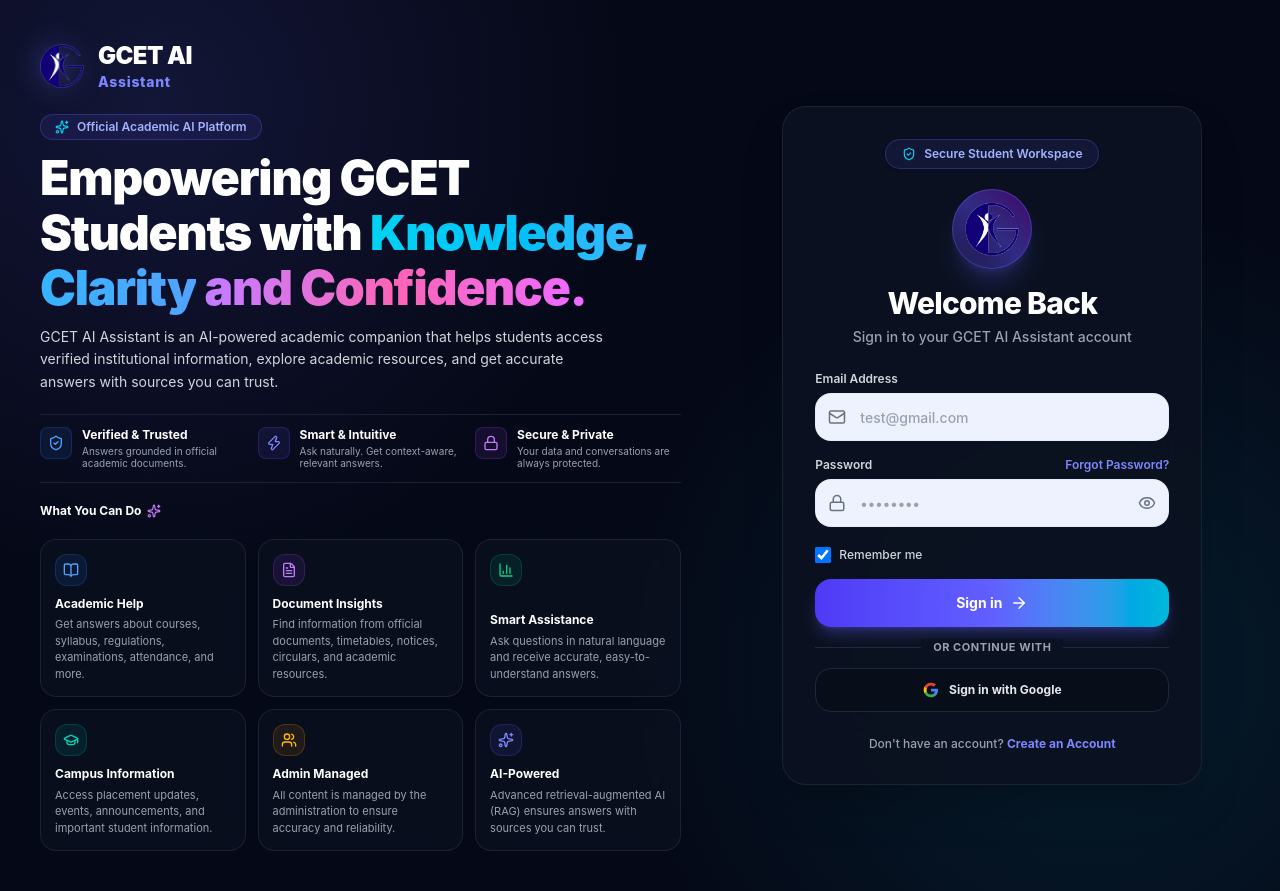
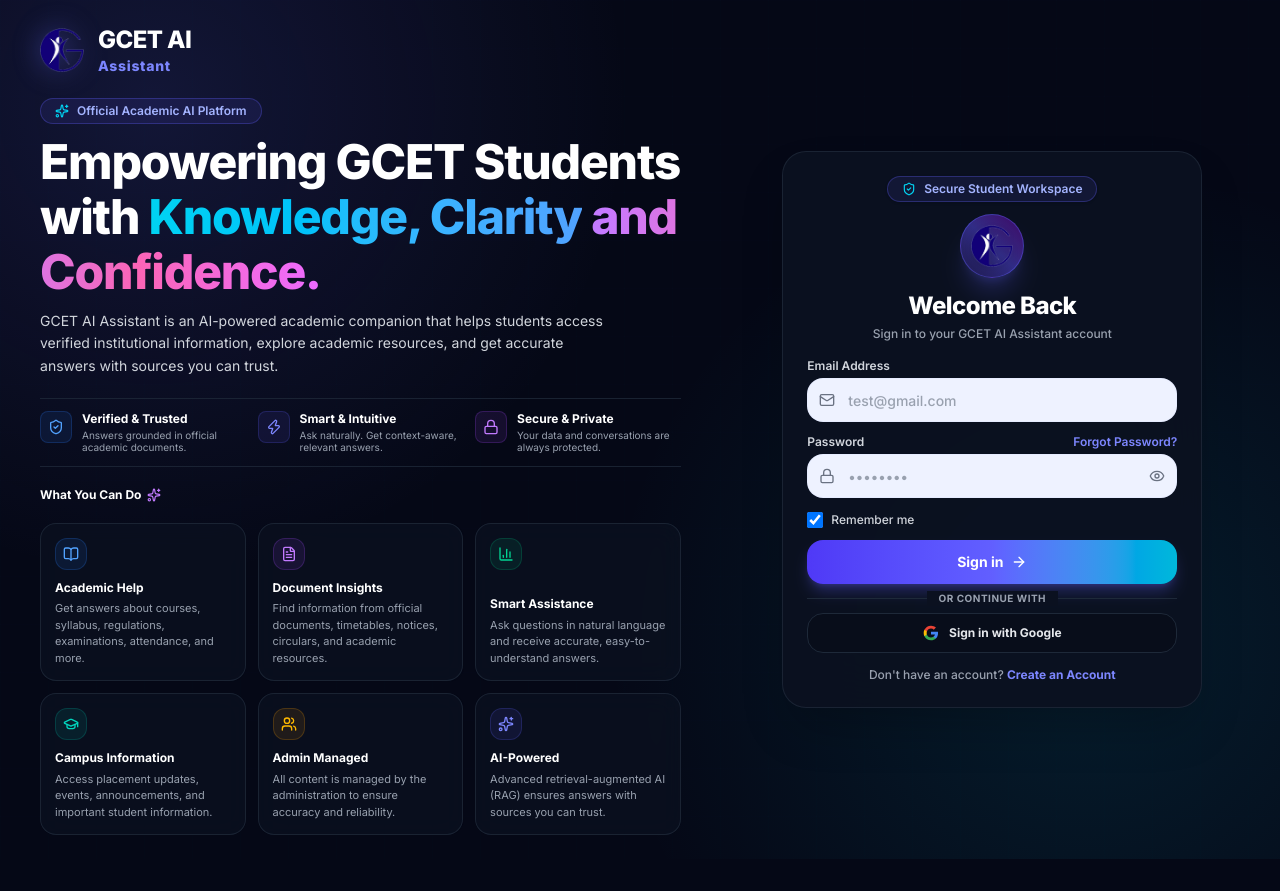
Before and after one commit to ganeshvemula712/GCET-Student-Assistant, a React (Vite) app in the folder frontend/: page / in a window 1280 px wide. After the commit the page ends 859 px from the top, so only its background shows below. Built offline with nearby package versions, Linux system fonts and the light colour scheme; no server answers.

Commit message:
style: apply Inter font family globally and eliminate login viewport scrolling

```diff
--- a/frontend/index.html
+++ b/frontend/index.html
@@ -5,6 +5,14 @@
     <link rel="icon" type="image/png" href="/gcet-logo.png" />
     <meta name="viewport" content="width=device-width, initial-scale=1.0" />
     <title>GCET Student Assistant | AI-Powered Academic Assistant</title>
+
+    <!-- Google Fonts Inter Typography -->
+    <link rel="preconnect" href="https://fonts.googleapis.com" />
+    <link rel="preconnect" href="https://fonts.gstatic.com" crossorigin />
+    <link
+      href="https://fonts.googleapis.com/css2?family=Inter:wght@300;400;500;600;700;800&display=swap"
+      rel="stylesheet"
+    />
 
     <!-- SEO Meta Tags -->
     <meta
--- a/frontend/src/index.css
+++ b/frontend/src/index.css
@@ -1,3 +1,4 @@
+@import url('https://fonts.googleapis.com/css2?family=Inter:wght@300;400;500;600;700;800&display=swap');
 @import "tailwindcss";
 @import "tw-animate-css";
 @import "@fontsource-variable/jetbrains-mono";
@@ -14,10 +15,11 @@
   min-height: 100vh;
   margin: 0;
   padding: 0;
+  font-family: 'Inter', system-ui, -apple-system, BlinkMacSystemFont, "Segoe UI", Roboto, sans-serif;
 }
 
 html {
-  font-family: Inter, system-ui, -apple-system, BlinkMacSystemFont, "Segoe UI", Roboto, sans-serif;
+  font-family: 'Inter', system-ui, -apple-system, BlinkMacSystemFont, "Segoe UI", Roboto, sans-serif;
   font-size: 16px;
   line-height: 1.5;
   -webkit-font-smoothing: antialiased;
@@ -27,16 +29,21 @@
 body {
   background: #050816;
   color: #f3f4f6;
-  font-family: Inter, system-ui, -apple-system, BlinkMacSystemFont, "Segoe UI", Roboto, sans-serif;
+  font-family: 'Inter', system-ui, -apple-system, BlinkMacSystemFont, "Segoe UI", Roboto, sans-serif;
   overflow-x: hidden;
+}
+
+button, input, select, textarea, label {
+  font-family: 'Inter', system-ui, -apple-system, BlinkMacSystemFont, "Segoe UI", Roboto, sans-serif;
 }
 
 * {
   box-sizing: border-box;
+  font-family: 'Inter', system-ui, -apple-system, BlinkMacSystemFont, "Segoe UI", Roboto, sans-serif;
 }
 
 code, pre, kbd, samp {
-  font-family: "JetBrains Mono Variable", monospace;
+  font-family: "JetBrains Mono Variable", monospace !important;
 }
 
 /* Custom Scrollbar */
--- a/frontend/src/layouts/AuthLayout.jsx
+++ b/frontend/src/layouts/AuthLayout.jsx
@@ -8,14 +8,14 @@
   const location = useLocation();
 
   return (
-    <div className="relative min-h-screen w-full overflow-x-hidden bg-[#050816] font-[Inter,ui-sans-serif,system-ui,sans-serif] text-white flex flex-col justify-center items-center py-6 px-4 sm:px-8 selection:bg-indigo-500 selection:text-white">
+    <div className="relative min-h-screen w-full overflow-x-hidden bg-[#050816] font-[Inter,ui-sans-serif,system-ui,sans-serif] text-white flex flex-col justify-center items-center py-3 sm:py-4 px-4 sm:px-8 selection:bg-indigo-500 selection:text-white">
       {/* Background Gradients & Ambient Accents */}
       <div className="absolute inset-0 bg-[radial-gradient(circle_at_12%_12%,rgba(99,102,241,0.15),transparent_35%),radial-gradient(circle_at_85%_75%,rgba(6,182,212,0.12),transparent_38%)] pointer-events-none" />
       <div className="absolute inset-0 opacity-15 [background-image:linear-gradient(rgba(99,102,241,0.06)_1px,transparent_1px),linear-gradient(90deg,rgba(6,182,212,0.06)_1px,transparent_1px)] [background-size:48px_48px] pointer-events-none" />
 
-      <div className="relative z-10 mx-auto flex min-h-screen w-full max-w-6xl flex-col justify-center py-4 lg:grid lg:grid-cols-[57%_43%] lg:items-center lg:gap-8 xl:gap-12 min-w-0">
+      <div className="relative z-10 mx-auto flex min-h-screen lg:min-h-[calc(100vh-2rem)] w-full max-w-6xl flex-col justify-center py-2 lg:grid lg:grid-cols-[57%_43%] lg:items-center lg:gap-8 xl:gap-12 min-w-0">
         {/* Mobile / Tablet Header */}
-        <div className="flex items-center justify-center lg:hidden mb-6">
+        <div className="flex items-center justify-center lg:hidden mb-4">
           <GcetLogo showText={true} />
         </div>
 
--- a/frontend/src/pages/Login/LoginForm.jsx
+++ b/frontend/src/pages/Login/LoginForm.jsx
@@ -148,51 +148,51 @@
   }
 
   return (
-    <div className="w-full max-w-[420px] rounded-3xl border border-gray-800/80 bg-[#0b1120]/95 p-6 sm:p-8 shadow-2xl backdrop-blur-2xl relative min-w-0">
+    <div className="w-full max-w-[420px] rounded-3xl border border-gray-800/80 bg-[#0b1120]/95 p-5 sm:p-6 shadow-2xl backdrop-blur-2xl relative min-w-0">
       {/* Top Pill Badge */}
-      <div className="mb-5 flex justify-center">
-        <div className="inline-flex items-center gap-2 rounded-full border border-indigo-500/30 bg-indigo-500/10 px-4 py-1.5 text-xs font-semibold text-indigo-300 shadow-sm">
+      <div className="mb-3 flex justify-center">
+        <div className="inline-flex items-center gap-2 rounded-full border border-indigo-500/30 bg-indigo-500/10 px-3.5 py-1 text-xs font-semibold text-indigo-300 shadow-sm">
           <ShieldCheck size={14} className="text-cyan-400" />
           <span>Secure Student Workspace</span>
         </div>
       </div>
 
       {/* Circular Logo Badge Container */}
-      <div className="mb-4 flex justify-center">
-        <div className="flex size-20 items-center justify-center rounded-full bg-gradient-to-tr from-indigo-950 via-indigo-900 to-purple-950 p-3 shadow-xl border border-indigo-500/40 shadow-indigo-500/20">
+      <div className="mb-3 flex justify-center">
+        <div className="flex size-14 sm:size-16 items-center justify-center rounded-full bg-gradient-to-tr from-indigo-950 via-indigo-900 to-purple-950 p-2.5 shadow-xl border border-indigo-500/40 shadow-indigo-500/20">
           <img src={gcetLogoImg} alt="GCET Logo" className="size-full object-contain drop-shadow-md" />
         </div>
       </div>
 
       {/* Header Heading & Subtitle */}
-      <div className="mb-6 text-center">
-        <h2 className="text-2xl sm:text-3xl font-extrabold text-white tracking-tight">Welcome Back</h2>
-        <p className="mt-1.5 text-xs sm:text-sm text-gray-400 font-medium">
+      <div className="mb-4 text-center">
+        <h2 className="text-xl sm:text-2xl font-extrabold text-white tracking-tight">Welcome Back</h2>
+        <p className="mt-1 text-xs text-gray-400 font-medium">
           Sign in to your GCET AI Assistant account
         </p>
       </div>
 
-      <form onSubmit={handleSubmit(onSubmit)} className="space-y-4" noValidate>
+      <form onSubmit={handleSubmit(onSubmit)} className="space-y-3" noValidate>
         {/* Email Input Field */}
         <div>
-          <label className="mb-1.5 block text-xs font-semibold text-gray-300">
+          <label className="mb-1 block text-xs font-semibold text-gray-300">
             Email Address
           </label>
           <div className="relative">
-            <div className="absolute inset-y-0 left-0 flex w-11 items-center justify-center text-gray-500 pointer-events-none">
-              <Mail size={18} />
+            <div className="absolute inset-y-0 left-0 flex w-10 items-center justify-center text-gray-500 pointer-events-none">
+              <Mail size={16} />
             </div>
             <input
               type="email"
               placeholder="test@gmail.com"
               autoComplete="email"
               aria-invalid={Boolean(errors.email)}
-              className="h-12 w-full rounded-2xl border border-indigo-200/20 bg-[#eef2ff] pl-11 pr-4 text-sm font-medium text-gray-900 outline-none transition duration-200 placeholder:text-gray-400 focus:border-indigo-500 focus:ring-2 focus:ring-indigo-500/30 aria-invalid:border-rose-500/60"
+              className="h-10 sm:h-11 w-full rounded-2xl border border-indigo-200/20 bg-[#eef2ff] pl-10 pr-4 text-xs sm:text-sm font-medium text-gray-900 outline-none transition duration-200 placeholder:text-gray-400 focus:border-indigo-500 focus:ring-2 focus:ring-indigo-500/30 aria-invalid:border-rose-500/60"
               {...register("email")}
             />
           </div>
           {errors.email && (
-            <span className="mt-1 block text-xs font-medium text-rose-400">
+            <span className="mt-1 block text-[11px] font-medium text-rose-400">
               {errors.email.message}
             </span>
           )}
@@ -200,7 +200,7 @@
 
         {/* Password Input Field */}
         <div>
-          <div className="mb-1.5 flex items-center justify-between">
+          <div className="mb-1 flex items-center justify-between">
             <label className="block text-xs font-semibold text-gray-300">
               Password
             </label>
@@ -212,35 +212,35 @@
             </Link>
           </div>
           <div className="relative">
-            <div className="absolute inset-y-0 left-0 flex w-11 items-center justify-center text-gray-500 pointer-events-none">
-              <Lock size={18} />
+            <div className="absolute inset-y-0 left-0 flex w-10 items-center justify-center text-gray-500 pointer-events-none">
+              <Lock size={16} />
             </div>
             <input
               type={showPassword ? "text" : "password"}
               placeholder="••••••••"
               autoComplete="current-password"
               aria-invalid={Boolean(errors.password)}
-              className="h-12 w-full rounded-2xl border border-indigo-200/20 bg-[#eef2ff] pl-11 pr-11 text-sm font-medium text-gray-900 outline-none transition duration-200 placeholder:text-gray-400 focus:border-indigo-500 focus:ring-2 focus:ring-indigo-500/30 aria-invalid:border-rose-500/60"
+              className="h-10 sm:h-11 w-full rounded-2xl border border-indigo-200/20 bg-[#eef2ff] pl-10 pr-10 text-xs sm:text-sm font-medium text-gray-900 outline-none transition duration-200 placeholder:text-gray-400 focus:border-indigo-500 focus:ring-2 focus:ring-indigo-500/30 aria-invalid:border-rose-500/60"
               {...register("password")}
             />
             <button
               type="button"
               onClick={() => setShowPassword((prev) => !prev)}
               aria-label={showPassword ? "Hide password" : "Show password"}
-              className="absolute inset-y-0 right-0 flex w-11 items-center justify-center text-gray-500 hover:text-gray-800 transition cursor-pointer"
+              className="absolute inset-y-0 right-0 flex w-10 items-center justify-center text-gray-500 hover:text-gray-800 transition cursor-pointer"
             >
-              {showPassword ? <EyeOff size={18} /> : <Eye size={18} />}
+              {showPassword ? <EyeOff size={16} /> : <Eye size={16} />}
             </button>
           </div>
           {errors.password && (
-            <span className="mt-1 block text-xs font-medium text-rose-400">
+            <span className="mt-1 block text-[11px] font-medium text-rose-400">
               {errors.password.message}
             </span>
           )}
         </div>
 
         {/* Remember Me Checkbox Row */}
-        <div className="flex items-center justify-between pt-1">
+        <div className="flex items-center justify-between pt-0.5">
           <label className="flex items-center gap-2 cursor-pointer select-none">
             <input
               type="checkbox"
@@ -256,25 +256,25 @@
         <button
           type="submit"
           disabled={loginMutation.isPending || googleLoading}
-          className="flex h-12 w-full items-center justify-center gap-2 rounded-2xl bg-gradient-to-r from-indigo-600 via-indigo-500 to-cyan-500 px-4 text-sm font-bold text-white shadow-lg shadow-indigo-500/30 transition duration-200 hover:brightness-110 active:scale-[0.99] disabled:cursor-not-allowed disabled:opacity-70 cursor-pointer mt-3"
+          className="flex h-10 sm:h-11 w-full items-center justify-center gap-2 rounded-2xl bg-gradient-to-r from-indigo-600 via-indigo-500 to-cyan-500 px-4 text-xs sm:text-sm font-bold text-white shadow-lg shadow-indigo-500/30 transition duration-200 hover:brightness-110 active:scale-[0.99] disabled:cursor-not-allowed disabled:opacity-70 cursor-pointer mt-2"
         >
           {loginMutation.isPending ? (
             <>
-              <LoaderCircle className="animate-spin text-white" size={18} />
+              <LoaderCircle className="animate-spin text-white" size={16} />
               <span>Signing in...</span>
             </>
           ) : (
             <>
               <span>Sign in</span>
-              <ArrowRight size={18} />
+              <ArrowRight size={16} />
             </>
           )}
         </button>
 
         {/* Separator Divider */}
-        <div className="relative my-5 flex items-center justify-center">
+        <div className="relative my-3.5 flex items-center justify-center">
           <div className="w-full border-t border-gray-800" />
-          <span className="absolute bg-[#0b1120] px-3 text-[11px] font-bold uppercase tracking-wider text-gray-400">
+          <span className="absolute bg-[#0b1120] px-3 text-[10px] font-bold uppercase tracking-wider text-gray-400">
             OR CONTINUE WITH
           </span>
         </div>
@@ -284,10 +284,10 @@
           type="button"
           disabled={loginMutation.isPending || googleLoading}
           onClick={handleGoogleSignIn}
-          className="flex h-11 w-full items-center justify-center gap-2.5 rounded-2xl border border-gray-800 bg-[#080d1a] text-xs font-bold text-gray-200 transition hover:bg-gray-800 hover:text-white disabled:opacity-50 cursor-pointer"
+          className="flex h-10 w-full items-center justify-center gap-2.5 rounded-2xl border border-gray-800 bg-[#080d1a] text-xs font-bold text-gray-200 transition hover:bg-gray-800 hover:text-white disabled:opacity-50 cursor-pointer"
         >
           {googleLoading ? (
-            <LoaderCircle className="animate-spin text-indigo-400" size={18} />
+            <LoaderCircle className="animate-spin text-indigo-400" size={16} />
           ) : (
             <svg className="size-4" viewBox="0 0 24 24">
               <path
@@ -313,7 +313,7 @@
       </form>
 
       {/* Registration Footer */}
-      <div className="mt-6 text-center text-xs text-gray-400 font-medium">
+      <div className="mt-3.5 text-center text-xs text-gray-400 font-medium">
         Don't have an account?{" "}
         <Link
           to="/register"
```
